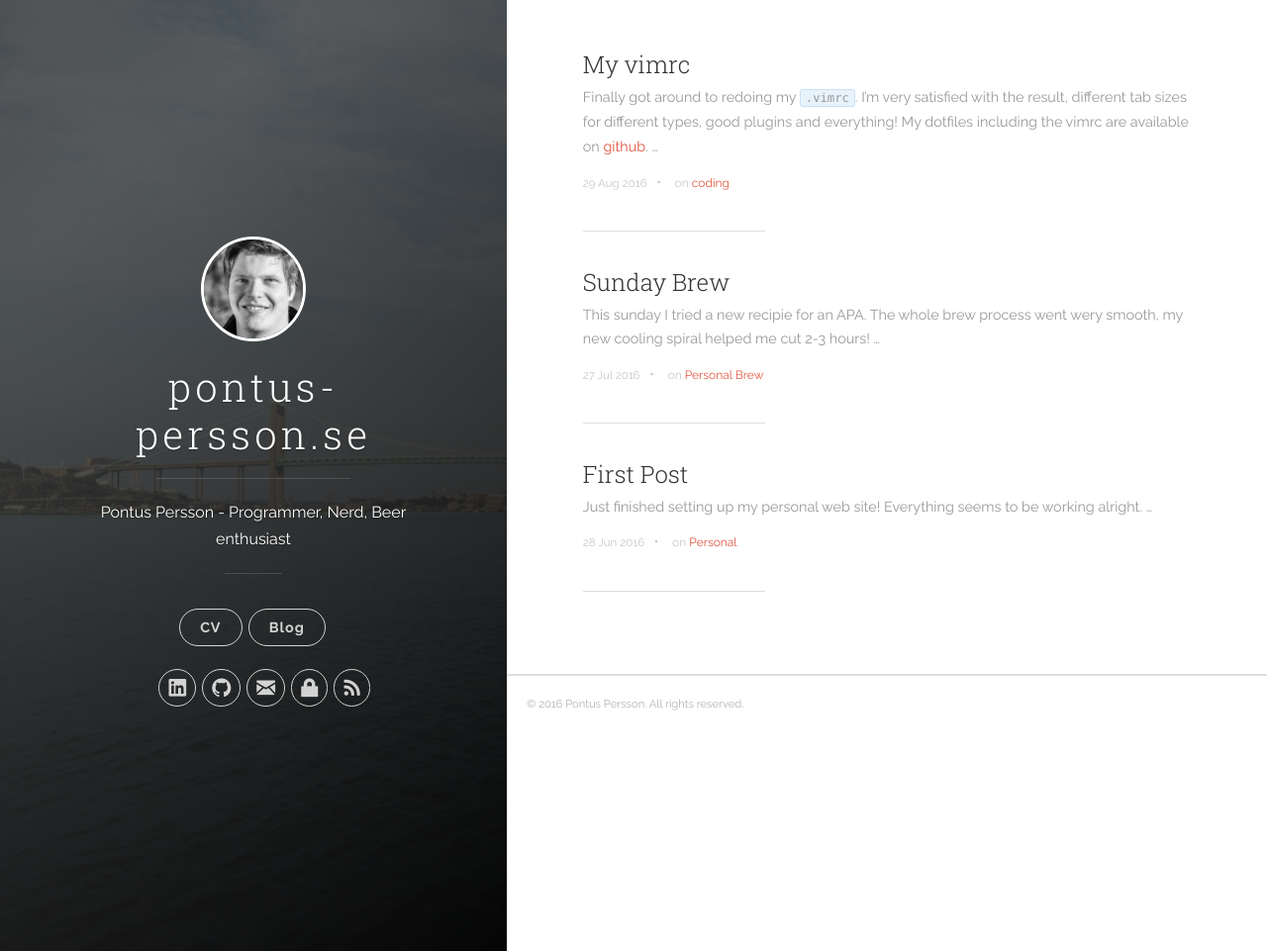
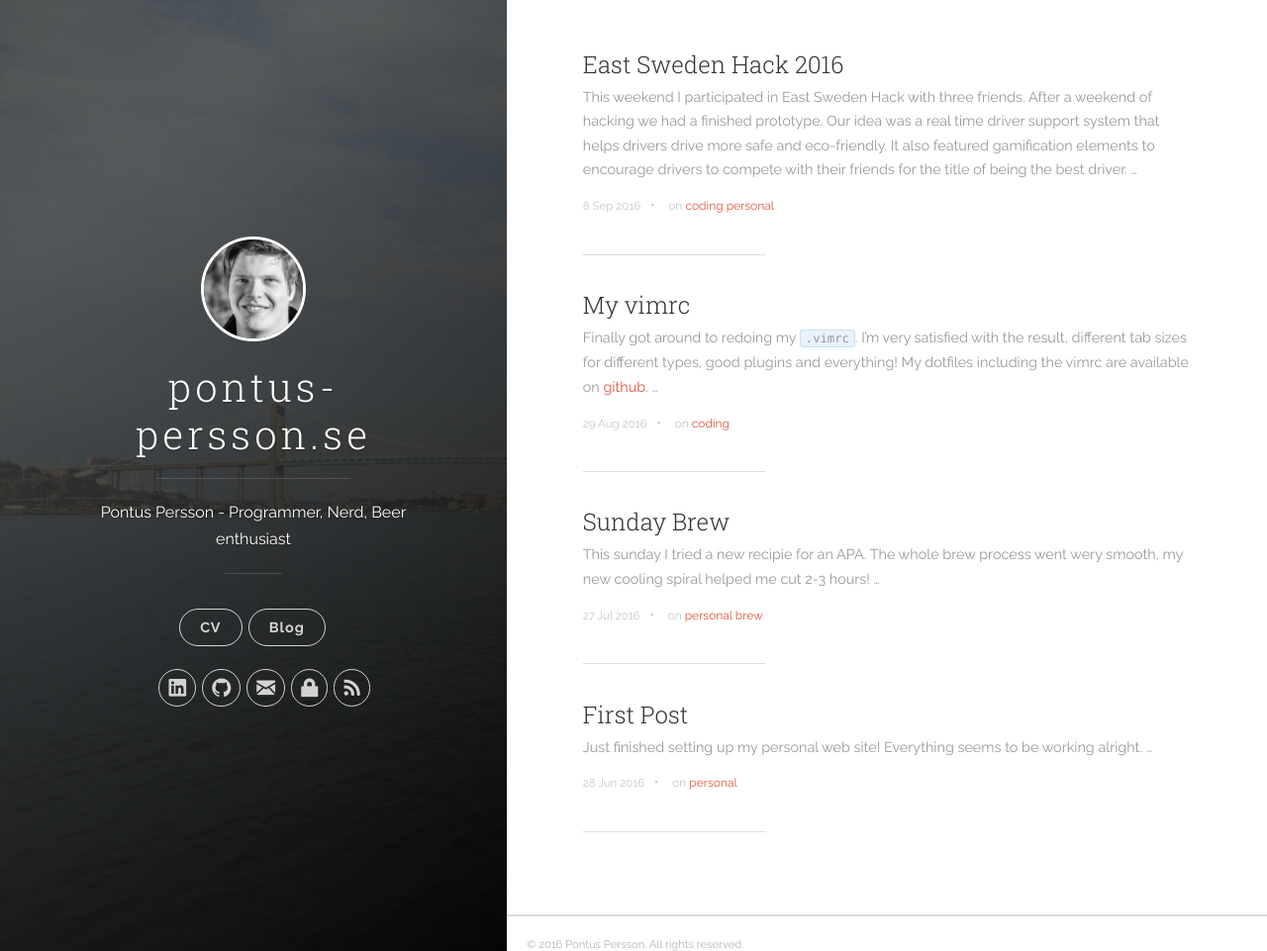
Before and after one commit to PontusHanssen/PontusPersson.github.io, a Jekyll site: the page built from index.html, in a window 1280 px wide and 961 px high. Shown: the whole window at 99% size. Built offline with Jekyll 4.4.1, drawn with Linux system fonts in a browser that asks for light colours; nearby versions of some CDN libraries; the list of posts is cut into pages by our own code.

Commit message:
ESH 2016

```diff
--- a/_posts/2016-06-28-first.markdown
+++ b/_posts/2016-06-28-first.markdown
@@ -2,7 +2,7 @@
 title:  "First Post"
 date:   2016-06-28 18:01:23
 categories: []
-tags: [Personal]
+tags: [personal]
 ---
 Just finished setting up my personal web site!
 Everything seems to be working alright.
--- a/_posts/2016-07-27-APA.markdown
+++ b/_posts/2016-07-27-APA.markdown
@@ -2,7 +2,7 @@
 title:  "Sunday Brew"
 date:   2016-07-27 08:00:00
 categories: []
-tags: [Personal, Brew]
+tags: [personal, brew]
 ---
 This sunday I tried a new recipie for an APA. The whole brew process went wery
 smooth, my new cooling spiral helped me cut 2-3 hours!
--- /dev/null
+++ b/_posts/2016-09-08-esh16.markdown
@@ -0,0 +1,24 @@
+---
+title:  "East Sweden Hack 2016"
+date:   2016-09-08 18:01:23
+categories: []
+tags: [coding, personal]
+---
+This weekend I participated in East Sweden Hack with three friends. After a
+weekend of hacking we had a finished prototype. Our idea was a real time driver
+support system that helps drivers drive more safe and eco-friendly. It also
+featured gamification elements to encourage drivers to compete with their
+friends for the title of being the best driver.
+
+On Sunday we a got a fantastic surprise, we had the best project in the category
+"Energy and Sustainability"!
+
+![Team Photo](/images/esh16.jpg "Award Ceremony")
+
+And as a big bonus I won the teams Raspberry Pi 3 by throwing a die! :-D
+
+Our prototype is available at [curbit.xyz](http://curbit.xyz), and the code at github [PontusPersson/esh](https://github.com/PontusPersson/esh).
+
+
+---
+/P
```
Also changed, not shown: images/esh16.jpg (added).
